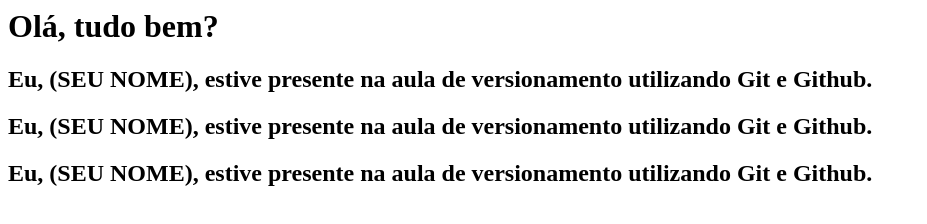
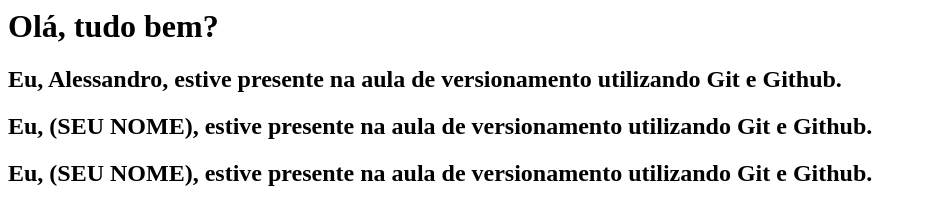
Before and after one commit to jessicamazoni/AulaDeGit, a plain HTML site: page index.html in a window 1280 px wide. Shown: the whole page, without its empty margins (0-927 px from the left). Drawn offline with Linux system fonts and the light colour scheme.

Commit message:
add alessandro as a participant

```diff
--- a/index.html
+++ b/index.html
@@ -1,6 +1,6 @@
 <html>
     <h1>Olá, tudo bem?</h1>
-    <h2>Eu, (SEU NOME), estive presente na aula de versionamento utilizando Git e Github.</h2>
+    <h2>Eu, Alessandro, estive presente na aula de versionamento utilizando Git e Github.</h2>
     <h2>Eu, (SEU NOME), estive presente na aula de versionamento utilizando Git e Github.</h2>
     <h2>Eu, (SEU NOME), estive presente na aula de versionamento utilizando Git e Github.</h2>
 </html>
```
